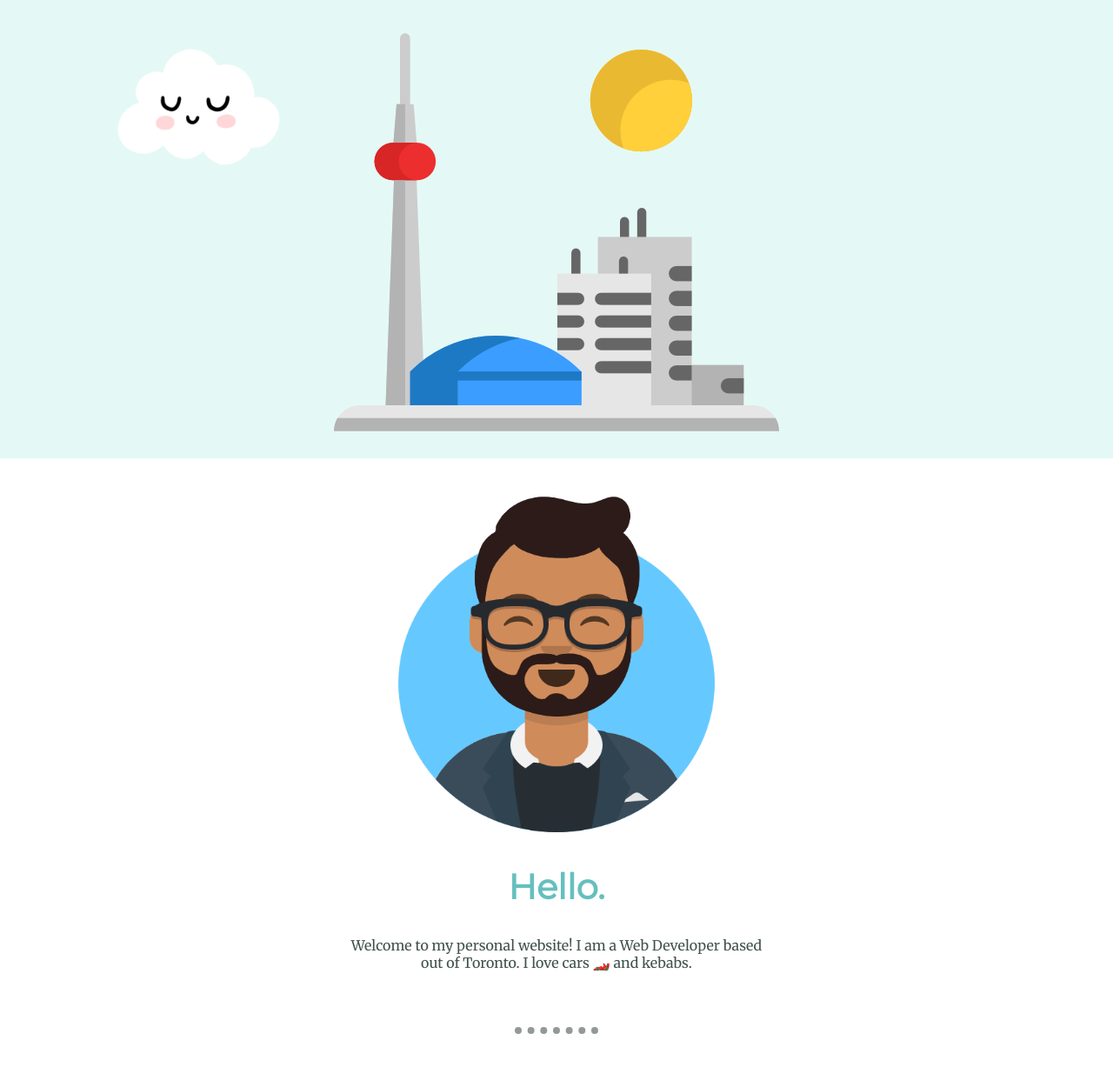
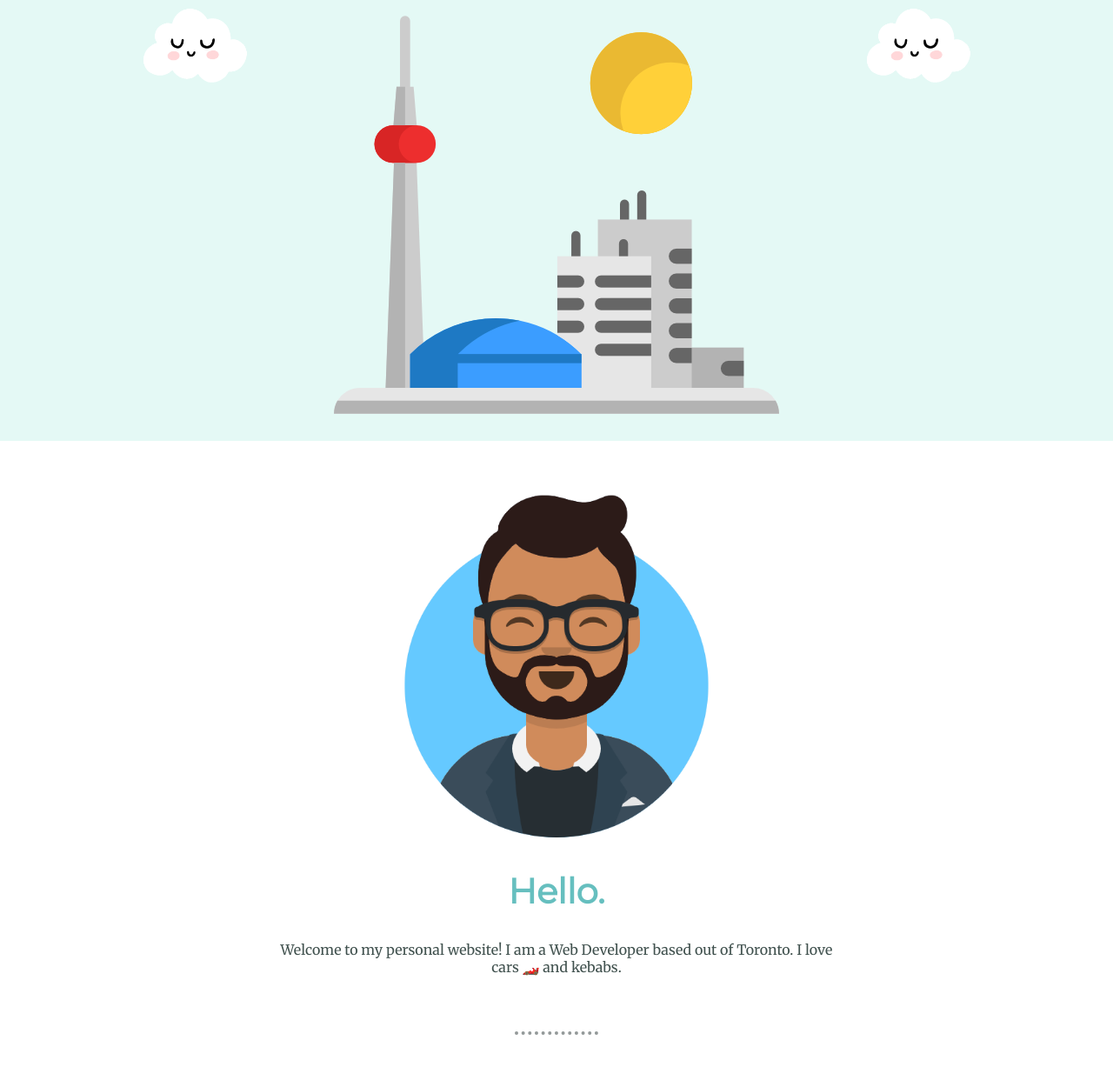
Before and after one commit to Haidarade94/mywebsite, a plain HTML site: page index.html in a window 1280 px wide. Shown: the part 386-1636 px from the top of the page at 87% size. Drawn offline with Linux system fonts and the light colour scheme.

Commit message:
updated CSS/still no bootstrap

```diff
--- a/CSS/styles.css
+++ b/CSS/styles.css
@@ -45,7 +45,7 @@ hr{
     border-style: none;
     border-top-style: dotted;
     width: 7.5%;
-    border-width: .5rem;
+    border-width: .3rem;
     color: rgb(147, 153, 153);
 }
 
@@ -53,10 +53,10 @@ hr{
 .top-container {
     background-color: #e4f9f5;
     position: relative;
-    padding-top: 100px;
+    padding-top: 5rem;
 }
 .aboutme {
-    width: 500px;
+    width: 50%;
     margin: auto;
 }
 
@@ -74,7 +74,7 @@ hr{
 .copyright{
     color: #EAF6F6;
     font-size: .75rem;
-    padding: 20px auto;
+    padding: 1.1rem auto;
 
 }
 .sources{
@@ -88,7 +88,7 @@ hr{
 }
 
 .skill-row {
-    margin: 0px auto 100px auto;
+    margin: 0px auto 5.625rem auto;
     width: 50%;
     text-align: left;
     line-height: 2;
@@ -96,14 +96,14 @@ hr{
 
 .footer-link{
     font-weight: bold;
-    padding-top: 10px;
+    padding-top: .75rem;
 }
 
 .middle-container{
-    padding-bottom: 50px;
+    padding-bottom: 3rem;
 }
 .bottom-container{
-    padding-top: 30px;
+    padding-top: 2rem;
     background-color: #66BFBF;
 
 }
@@ -152,41 +152,44 @@ background-image: -webkit-linear-gradient(top, #3D94F6, #1E62D0);
 
 /*images */
 .bottom-cloud {
-    position: absolute;
-    left: 10%;
-    bottom: 300px;
-    height: 200px;
-    width: 200px;
+    float: left;
+    margin-left: 10rem;
+    height: 15%;
+    width: 10%;
 }
 
 .top-cloud {
-    position: absolute;
-    right: 10%;
-    top: 20%;
-    height: 200px;
-    width: 200px;
+    float: right;
+    margin-right: 10rem;
+    height: 15%;
+    width: 10%;
 }
 
 .haider-image{
-    padding-top: 30px;
-    height: 400px;
-    width: 400px;
+    padding-top: 3rem;
+    height: 30%;
+    width: 30%;
 }
 
 .Kebab-pic{
     width: 20%;
     float: right;
-    margin-right: 60px;
+    margin-left: 2rem;
 }
 
 .coding-gif{
  width: 25%;
  float: left;
- margin-right: 30px;
+ margin-right: 2rem;
 }
 
 .linkedin-img{
     padding-right: 5px;
 }
 
+.toronto-img{
+    height: 35%;
+    width: 35%;
+}
+
 /*id css */
```
